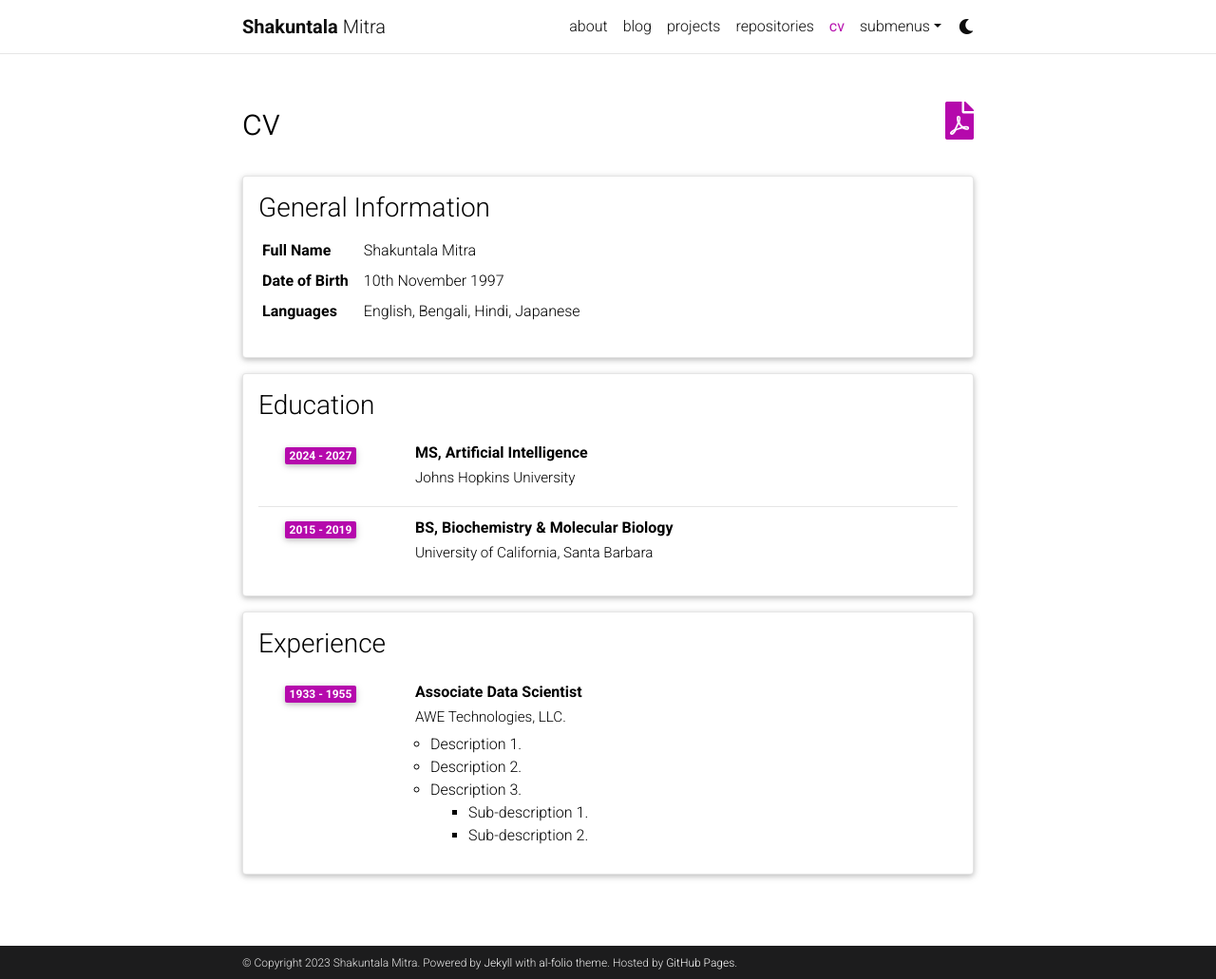
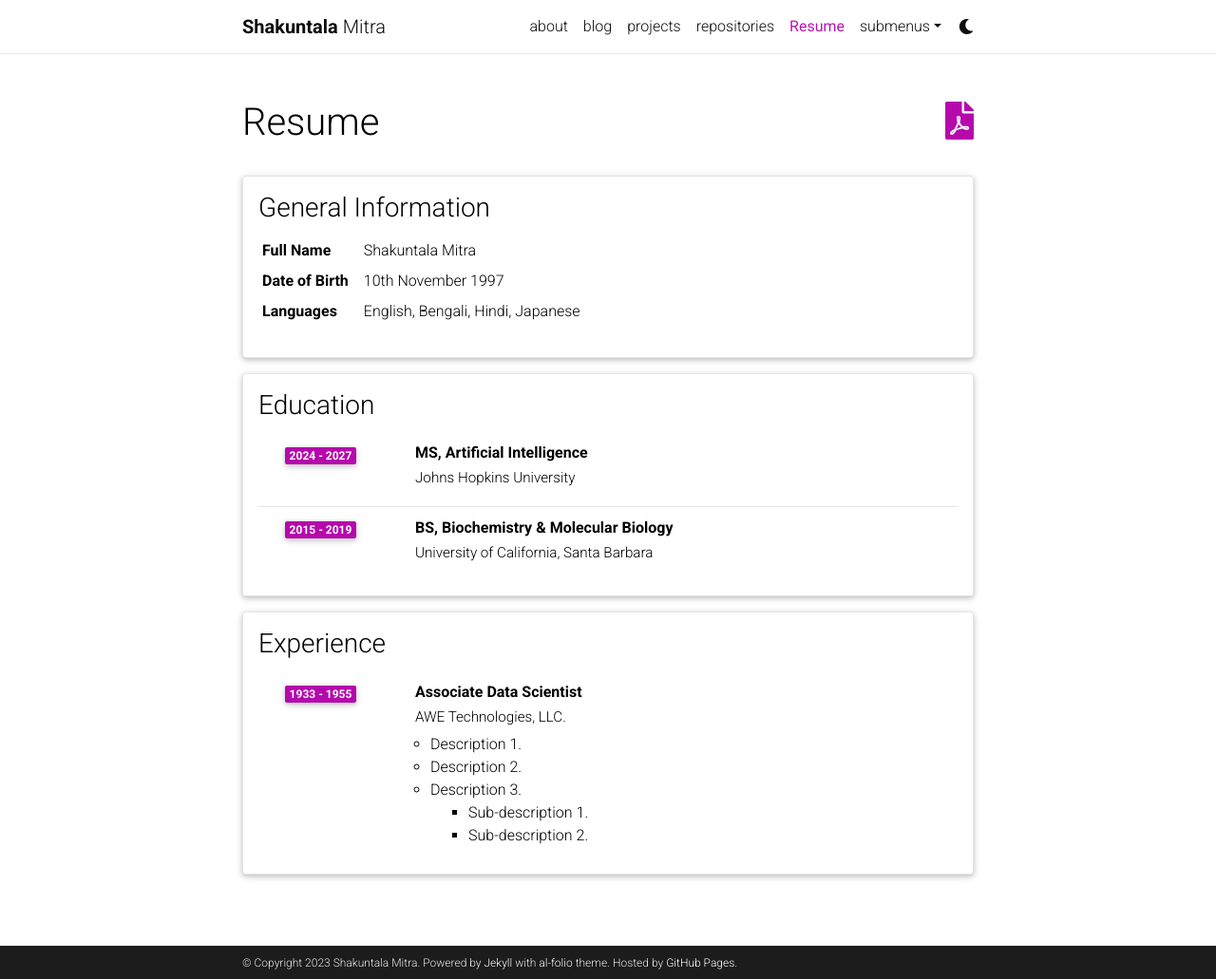
Before and after one commit to dna-witch/dna-witch.github.io, a Jekyll site: the page built from _pages/cv.md, in a window 1280 px wide and 1031 px high. Shown: the whole window at 95% size. Built offline with Jekyll 4.4.1, drawn with Linux system fonts in a browser that asks for light colours; comment, search, counter and statistics services are not loaded; a style sheet for code colours, icons or effects is not loaded.

Commit message:
changed title of CV page to Resume

```diff
--- a/_pages/cv.md
+++ b/_pages/cv.md
@@ -1,7 +1,7 @@
 ---
 layout: cv
-permalink: /cv/
-title: cv
+permalink: /resume/
+title: Resume  # cv
 nav: true
 nav_order: 4
 cv_pdf: ShakuntalaMitra_Resume_23Jun2023.pdf
```
